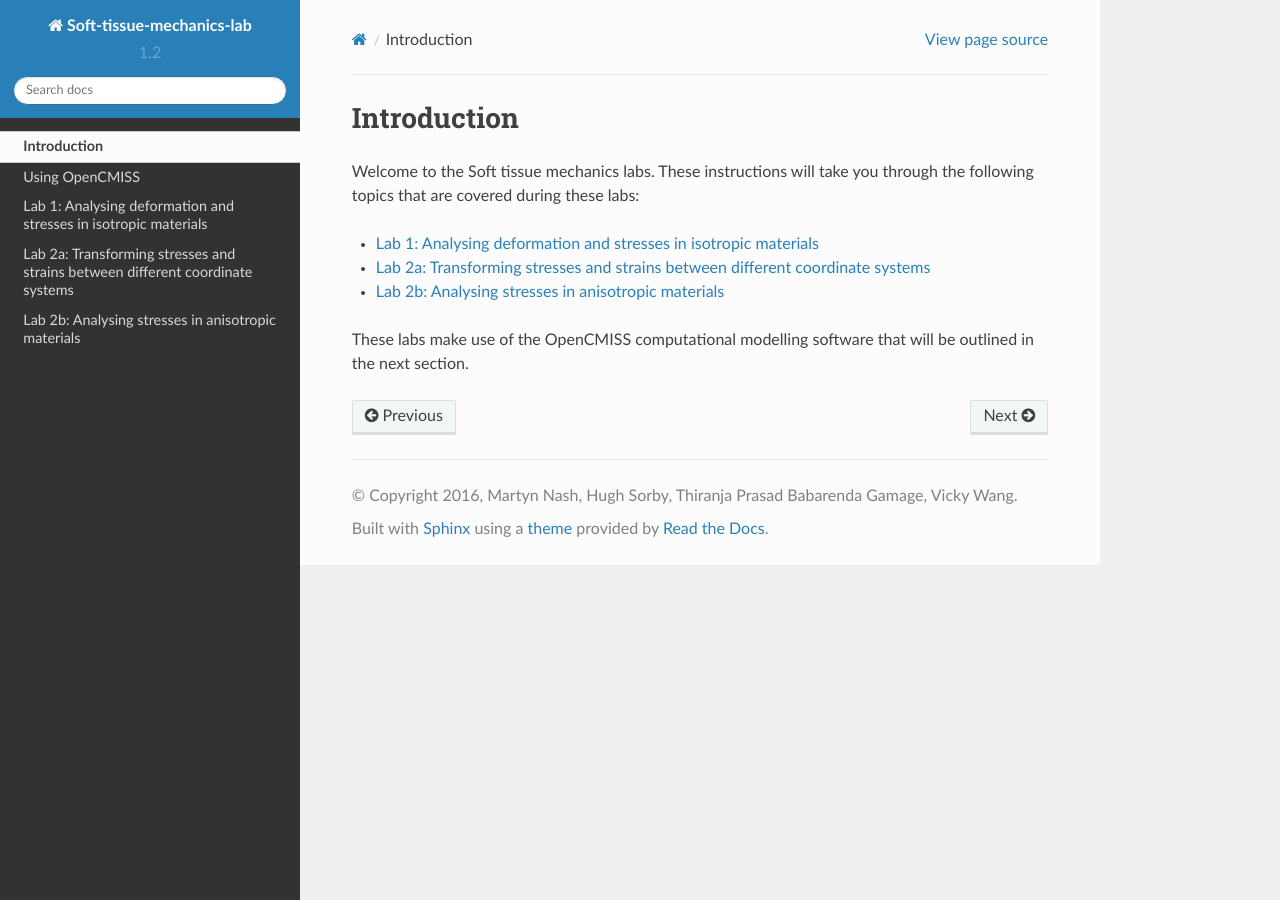
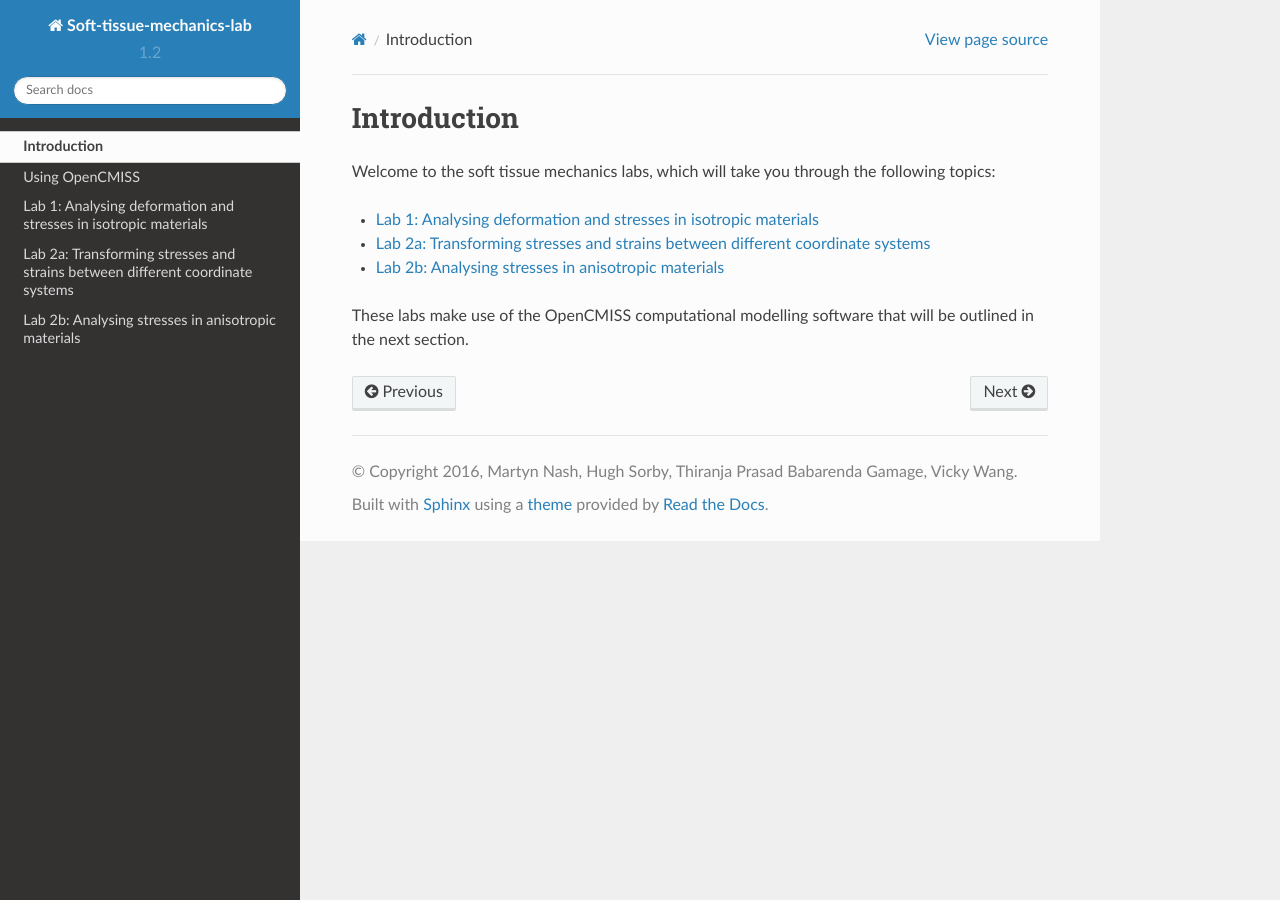
Before and after one commit to mpnash/soft-tissue-mechanics-labs, a Sphinx documentation site: the page built from docs/source/introduction.rst, in a window 1280 px wide. Built offline with Sphinx 7.4.7 and the Read the Docs theme 2.0.0, drawn with Linux system fonts in a browser that asks for light colours.

Commit message:
Update introduction.rst

```diff
--- a/docs/source/introduction.rst
+++ b/docs/source/introduction.rst
@@ -5,7 +5,7 @@ Introduction
    :maxdepth: 2
 
 
-Welcome to the Soft tissue mechanics labs. These instructions will take you through the following topics that are covered during these labs:
+Welcome to the soft tissue mechanics labs, which will take you through the following topics:
 
 - :ref:`Lab 1: Analysing deformation and stresses in isotropic materials <lab1>`
 
```
Also changed, not shown: other parts of docs/source/introduction.rst (+0 -3 lines).
